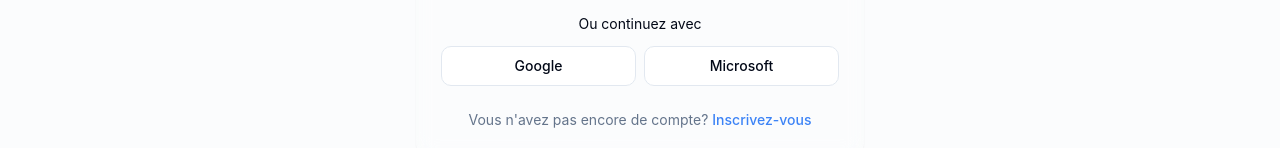
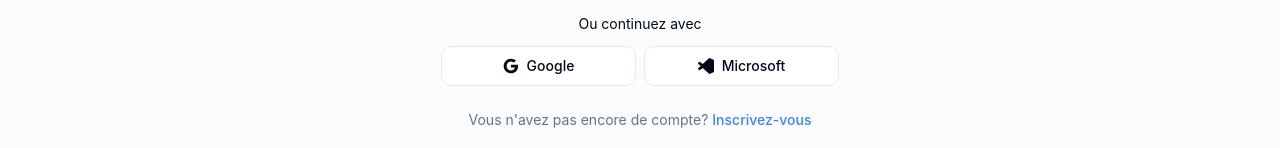
Before and after one commit to ltstode/edupaie, a React (Vite) app: page /login in a window 1280 px wide. Shown: the part 583-731 px from the top of the page. Built offline with nearby package versions, Linux system fonts and the light colour scheme.

Commit message:
feat: Add social login icons
Update login and registration pages to display actual social media icons.

```diff
--- a/src/pages/Login.tsx
+++ b/src/pages/Login.tsx
@@ -100,8 +100,21 @@ const Login = () => {
             Ou continuez avec
           </div>
           <div className="mt-3 flex gap-2">
-            <Button variant="outline" className="w-full">Google</Button>
-            <Button variant="outline" className="w-full">Microsoft</Button>
+            <Button variant="outline" className="w-full flex items-center gap-2">
+              <svg className="w-4 h-4" viewBox="0 0 24 24">
+                <path fill="currentColor" d="M22.56 12.25c0-.78-.07-1.53-.2-2.25H12v4.26h5.92c-.26 1.37-1.04 2.53-2.21 3.31v2.77h3.57c2.08-1.92 3.28-4.74 3.28-8.09z"/>
+                <path fill="currentColor" d="M12 23c2.97 0 5.46-.98 7.28-2.66l-3.57-2.77c-.98.66-2.23 1.06-3.71 1.06-2.86 0-5.29-1.93-6.16-4.53H2.18v2.84C3.99 20.53 7.7 23 12 23z"/>
+                <path fill="currentColor" d="M5.84 14.09c-.22-.66-.35-1.36-.35-2.09s.13-1.43.35-2.09V7.07H2.18C1.43 8.55 1 10.22 1 12s.43 3.45 1.18 4.93l2.85-2.22.81-.62z"/>
+                <path fill="currentColor" d="M12 5.38c1.62 0 3.06.56 4.21 1.64l3.15-3.15C17.45 2.09 14.97 1 12 1 7.7 1 3.99 3.47 2.18 7.07l3.66 2.84c.87-2.6 3.3-4.53 6.16-4.53z"/>
+              </svg>
+              Google
+            </Button>
+            <Button variant="outline" className="w-full flex items-center gap-2">
+              <svg className="w-4 h-4" viewBox="0 0 24 24">
+                <path fill="currentColor" d="M23.15 2.587L18.21.21a1.494 1.494 0 0 0-1.705.29l-9.46 8.63-4.12-3.128a.999.999 0 0 0-1.276.057L.327 7.261A1 1 0 0 0 .326 8.74L3.899 12 .326 15.26a1 1 0 0 0 .001 1.479L1.65 17.94a.999.999 0 0 0 1.276.057l4.12-3.128 9.46 8.63a1.492 1.492 0 0 0 1.704.29l4.942-2.377A1.5 1.5 0 0 0 24 20.06V3.939a1.5 1.5 0 0 0-.85-1.352z"/>
+              </svg>
+              Microsoft
+            </Button>
           </div>
         </CardContent>
         <CardFooter className="justify-center">
--- a/src/pages/Register.tsx
+++ b/src/pages/Register.tsx
@@ -122,8 +122,21 @@ const Register = () => {
             Ou inscrivez-vous avec
           </div>
           <div className="mt-3 flex gap-2">
-            <Button variant="outline" className="w-full">Google</Button>
-            <Button variant="outline" className="w-full">Microsoft</Button>
+            <Button variant="outline" className="w-full flex items-center gap-2">
+              <svg className="w-4 h-4" viewBox="0 0 24 24">
+                <path fill="currentColor" d="M22.56 12.25c0-.78-.07-1.53-.2-2.25H12v4.26h5.92c-.26 1.37-1.04 2.53-2.21 3.31v2.77h3.57c2.08-1.92 3.28-4.74 3.28-8.09z"/>
+                <path fill="currentColor" d="M12 23c2.97 0 5.46-.98 7.28-2.66l-3.57-2.77c-.98.66-2.23 1.06-3.71 1.06-2.86 0-5.29-1.93-6.16-4.53H2.18v2.84C3.99 20.53 7.7 23 12 23z"/>
+                <path fill="currentColor" d="M5.84 14.09c-.22-.66-.35-1.36-.35-2.09s.13-1.43.35-2.09V7.07H2.18C1.43 8.55 1 10.22 1 12s.43 3.45 1.18 4.93l2.85-2.22.81-.62z"/>
+                <path fill="currentColor" d="M12 5.38c1.62 0 3.06.56 4.21 1.64l3.15-3.15C17.45 2.09 14.97 1 12 1 7.7 1 3.99 3.47 2.18 7.07l3.66 2.84c.87-2.6 3.3-4.53 6.16-4.53z"/>
+              </svg>
+              Google
+            </Button>
+            <Button variant="outline" className="w-full flex items-center gap-2">
+              <svg className="w-4 h-4" viewBox="0 0 24 24">
+                <path fill="currentColor" d="M23.15 2.587L18.21.21a1.494 1.494 0 0 0-1.705.29l-9.46 8.63-4.12-3.128a.999.999 0 0 0-1.276.057L.327 7.261A1 1 0 0 0 .326 8.74L3.899 12 .326 15.26a1 1 0 0 0 .001 1.479L1.65 17.94a.999.999 0 0 0 1.276.057l4.12-3.128 9.46 8.63a1.492 1.492 0 0 0 1.704.29l4.942-2.377A1.5 1.5 0 0 0 24 20.06V3.939a1.5 1.5 0 0 0-.85-1.352z"/>
+              </svg>
+              Microsoft
+            </Button>
           </div>
         </CardContent>
         <CardFooter className="justify-center">
```
